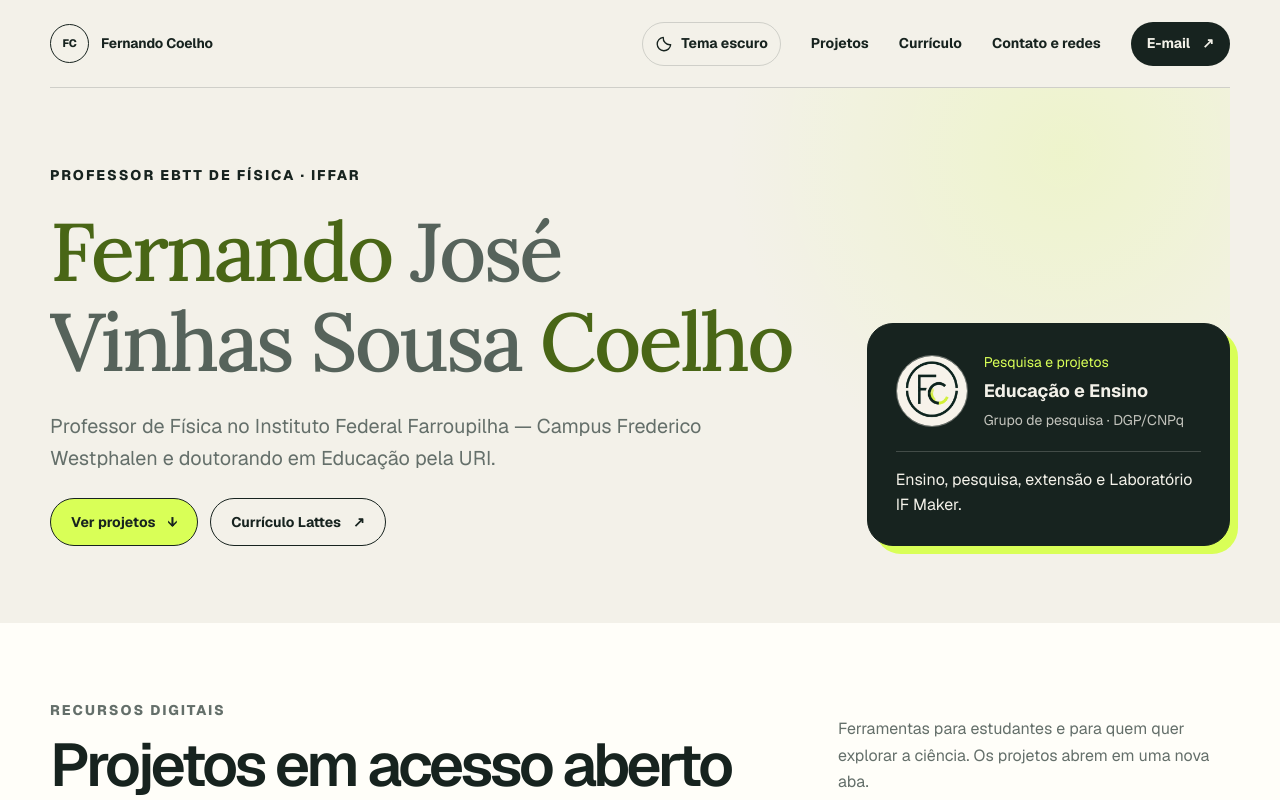
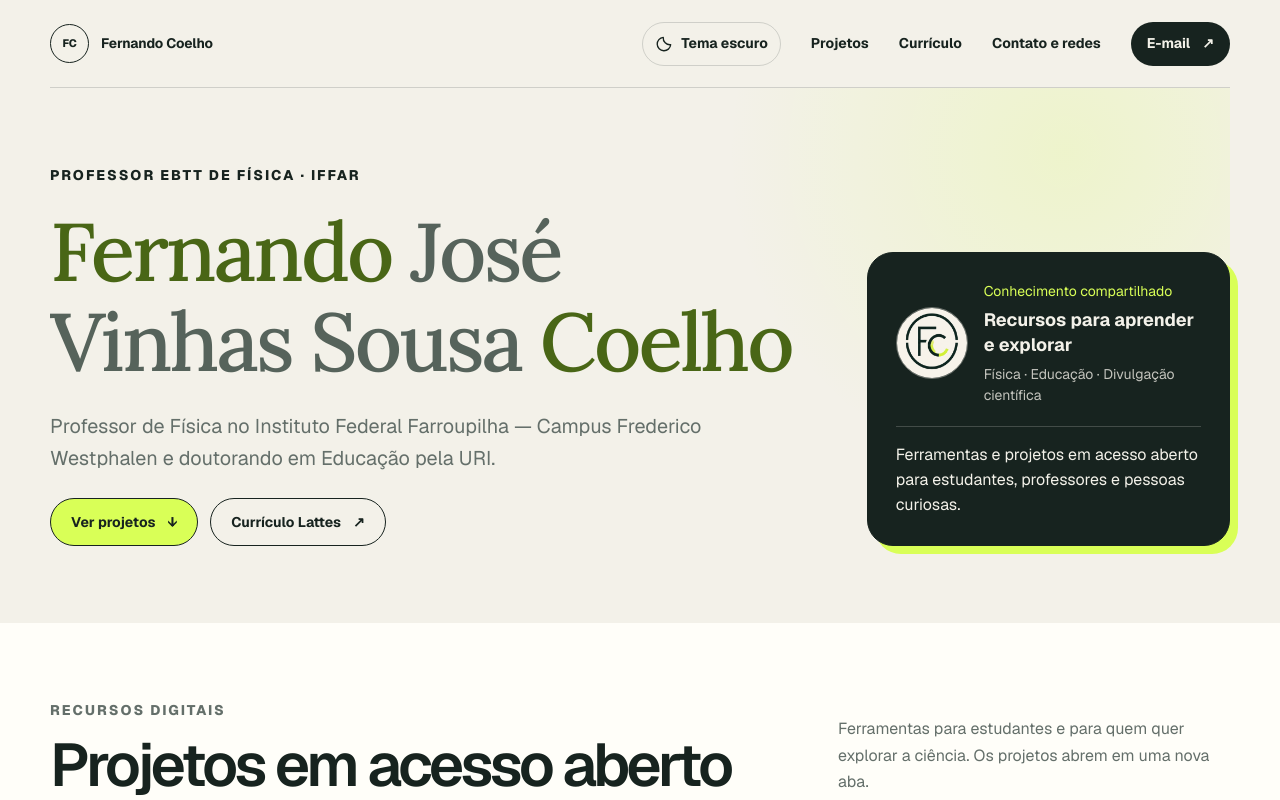
Before and after one commit to ProfFernando1/ProfFernando1.github.io, a Next.js app: page / in a window 1280 px wide. Shown: the top 800 px of the page. Built offline with nearby package versions, Linux system fonts and the light colour scheme.

Commit message:
Update profile card with shared knowledge copy

```diff
--- a/app/page.tsx
+++ b/app/page.tsx
@@ -182,7 +182,7 @@ export default function Home() {
             </div>
           </div>
 
-          <aside className="profile-card" aria-label="Pesquisa e projetos">
+          <aside className="profile-card" aria-label="Conhecimento compartilhado">
             <div className="profile-topline">
               {/* eslint-disable-next-line @next/next/no-img-element */}
               <img
@@ -195,12 +195,12 @@ export default function Home() {
                 decoding="async"
               />
               <div>
-                <p className="profile-kicker">Pesquisa e projetos</p>
-                <strong>Educação e Ensino</strong>
-                <p className="profile-caption">Grupo de pesquisa · DGP/CNPq</p>
+                <p className="profile-kicker">Conhecimento compartilhado</p>
+                <strong>Recursos para aprender e explorar</strong>
+                <p className="profile-caption">Física · Educação · Divulgação científica</p>
               </div>
             </div>
-            <p className="profile-summary">Ensino, pesquisa, extensão e Laboratório IF Maker.</p>
+            <p className="profile-summary">Ferramentas e projetos em acesso aberto para estudantes, professores e pessoas curiosas.</p>
           </aside>
         </section>
 
```
